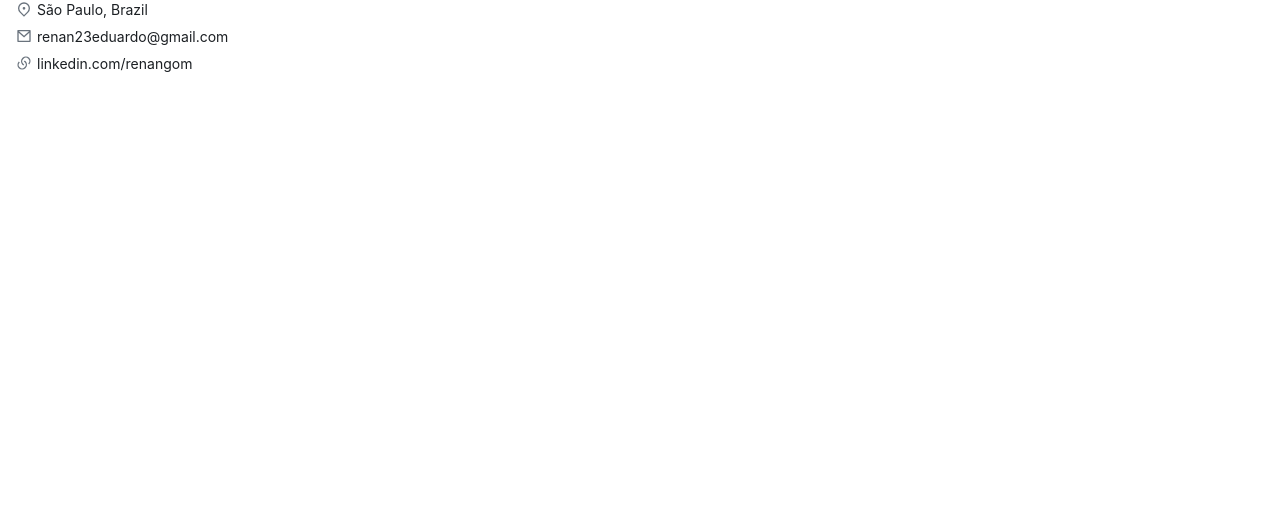
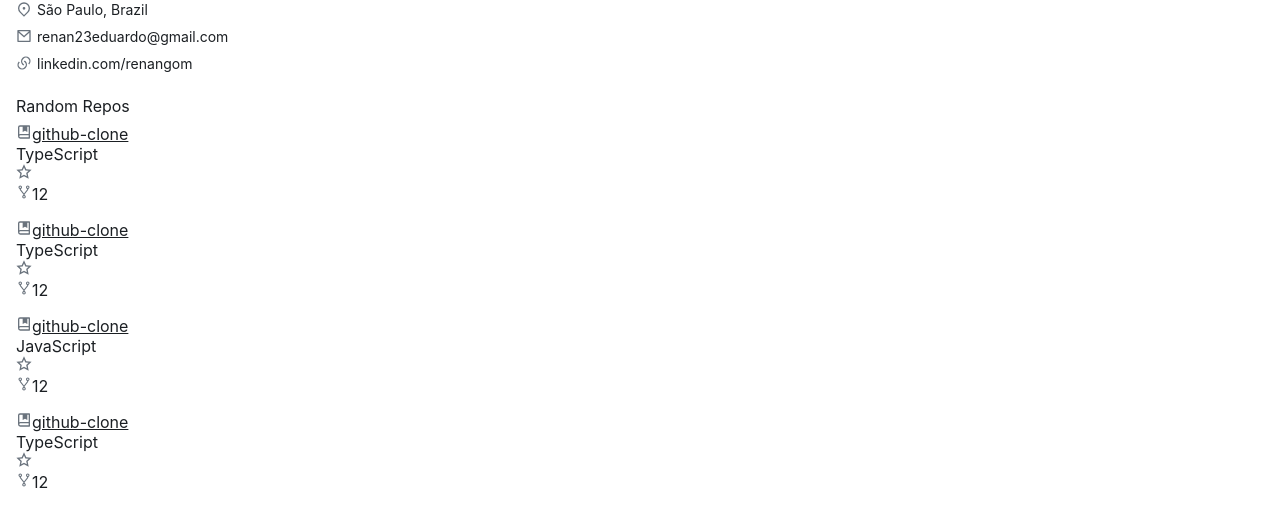
Before and after one commit to renangom/github-clone, a React (Vite) app: page / in a window 1280 px wide. Shown: the part 444-951 px from the top of the page. Before the commit the page ends 800 px from the top, so only its background shows below. Built offline with nearby package versions, Linux system fonts and the light colour scheme.

Commit message:
Create Repository Card

```diff
--- /dev/null
+++ b/src/components/RepoCart/index.tsx
@@ -0,0 +1,46 @@
+import React from 'react'
+import { Link } from 'react-router-dom';
+import { Container, Topside, RepoIcon, Bottomside,StarIcon,ForkIcon } from './styles'
+
+interface IRepoCart{
+    username: string;
+    reponame: string;
+    description?:string;
+    language?:string;
+    starts: number;
+    forks:number;
+}
+
+export default function RepoCart({username, reponame, description, language, starts, forks}:IRepoCart) {
+    const languageClass = language ? language.toLowerCase() : 'other';
+    return (
+
+    <Container>
+        <Topside>
+            <header>
+                <RepoIcon />
+                <Link to={`/${username}/${reponame}`}>
+                    {reponame}
+                </Link>
+            </header>
+
+        </Topside>
+        <Bottomside>
+            <ul>
+                <li>
+                    <div className={`language ${languageClass}`}></div>
+                    <span>{language}</span>
+                </li>
+                <li>
+                    <StarIcon />
+                    <span>{starts}</span>
+                </li>
+                <li>
+                    <ForkIcon />
+                    <span>{forks}</span>
+                </li>
+            </ul>
+        </Bottomside>
+    </Container>
+  )
+}
--- /dev/null
+++ b/src/components/RepoCart/styles.ts
@@ -0,0 +1,32 @@
+import styled, { css } from "styled-components";
+import {RiBookMarkLine, RiStarLine} from 'react-icons/ri'
+import {AiOutlineFork} from 'react-icons/ai'
+
+export const Container = styled.div`
+    display:flex;
+    flex-direction: column;
+
+`;
+
+export const Topside = styled.div`
+
+`;
+export const Bottomside = styled.div`
+
+`;
+const iconCss = css`
+    width: 16px;
+    height: 16px;
+    fill: var(--icon);
+    flex-shrink: 0;
+`;
+
+export const RepoIcon = styled(RiBookMarkLine)`
+    ${iconCss}
+`;
+export const StarIcon = styled(RiStarLine)`
+    ${iconCss}
+`;
+export const ForkIcon = styled(AiOutlineFork)`
+    ${iconCss}
+`;
--- a/src/pages/Profile/index.tsx
+++ b/src/pages/Profile/index.tsx
@@ -1,6 +1,7 @@
 import React from 'react'
 import ProfileData from '../../components/ProfileData'
-import {Container, Main, LeftSide, RightSide} from './styles'
+import RepoCart from '../../components/RepoCart'
+import {Container, Main, LeftSide, RightSide, Repos} from './styles'
 
 
 export default function Profile() {
@@ -19,7 +20,25 @@ export default function Profile() {
             blog={'linkedin.com/renangom'}
           />
         </LeftSide>
-        <RightSide></RightSide>
+        <RightSide>
+          <Repos>
+            <h2> Random Repos</h2>
+            <div>
+              {[1,2,3,4,5,6].map((n) => {
+                return (
+                  <RepoCart key={n}
+                    username={'renangom'}
+                    reponame={'github-clone'}
+                    description={'Contains all of my YouTube lessons code'}
+                    language={n % 3 === 0 ? 'JavaScript' : 'TypeScript'}
+                    start={8}
+                    forks={12}
+                  />
+                )
+              })}
+            </div>
+          </Repos>
+        </RightSide>
       </Main>
     </Container>
   )
--- a/src/pages/Profile/styles.ts
+++ b/src/pages/Profile/styles.ts
@@ -26,3 +26,17 @@ export const RightSide  = styled.div`
         width: 75%;
     }
 `;
+
+export const Repos = styled.div`
+    margin-top: var(--verticalPadding);
+
+    >h2{
+        font-size: 16px;
+        font-weight: normal;
+    }
+    >div{
+        margin-top: 8px;
+        display: grid;
+        grid-gap: 16px;
+    }
+`;
```
